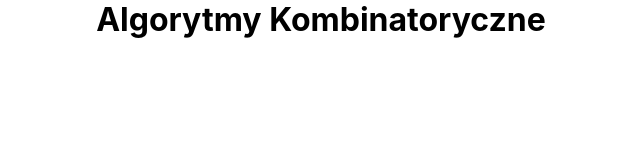
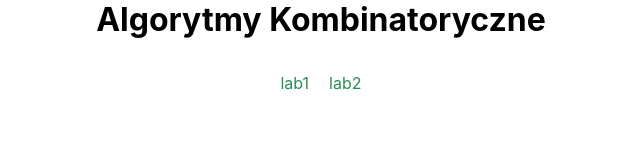
Before and after one commit to piotrwrzodak/UAM-ALK, a React (Create React App) app: page / in a window 1280 px wide. Shown: the top 160 px of the page, without its empty margins (319-959 px from the left). Built offline with nearby package versions, Linux system fonts and the light colour scheme.

Commit message:
create basic navigation

```diff
--- a/package.json
+++ b/package.json
@@ -8,6 +8,7 @@
     "@testing-library/user-event": "^12.8.1",
     "react": "^17.0.1",
     "react-dom": "^17.0.1",
+    "react-router-dom": "^5.2.0",
     "react-scripts": "4.0.3",
     "web-vitals": "^1.1.0"
   },
--- a/src/App.js
+++ b/src/App.js
@@ -1,9 +1,56 @@
+import React from 'react';
+import {
+  BrowserRouter as Router,
+  Switch,
+  Route,
+  Link,
+  Redirect,
+} from 'react-router-dom';
+
 function App() {
   return (
     <div className="app-container">
       <h1 className="app-container__heading">Algorytmy Kombinatoryczne</h1>
+
+      <Router>
+        <div>
+          <nav>
+            <ul className="nav-list">
+              <li className="nav-list__item">
+                <Link to="/lab1" className="item__link">
+                  lab1
+                </Link>
+              </li>
+              <li className="nav-list__item">
+                <Link to="/lab2" className="item__link">
+                  lab2
+                </Link>
+              </li>
+            </ul>
+          </nav>
+
+          <Switch>
+            <Route path="/lab1">
+              <Lab1 />
+            </Route>
+            <Route path="/lab2">
+              <Lab2 />
+            </Route>
+            <Route path="/"></Route>
+            <Redirect to="/" />
+          </Switch>
+        </div>
+      </Router>
     </div>
   );
 }
 
+function Lab1() {
+  return <h2>lab1</h2>;
+}
+
+function Lab2() {
+  return <h2>lab2</h2>;
+}
+
 export default App;
--- a/src/index.css
+++ b/src/index.css
@@ -6,6 +6,7 @@
     sans-serif;
   -webkit-font-smoothing: antialiased;
   -moz-osx-font-smoothing: grayscale;
+  text-decoration: none;
 }
 
 .app-container {
@@ -17,3 +18,22 @@
   width: 100%;
   text-align: center;
 }
+
+.nav-list {
+  margin-top: 1.5rem;
+  width: 100%;
+  display: flex;
+  flex-direction: row;
+  justify-content: center;
+  align-items: center;
+  list-style-type: none;
+}
+
+.nav-list__item {
+  margin: 10px;
+}
+
+.item__link {
+  font-size: 1rem;
+  color: seagreen;
+}
```
Also changed, not shown: 1 other file (tests, documents, lock files or other folders).
